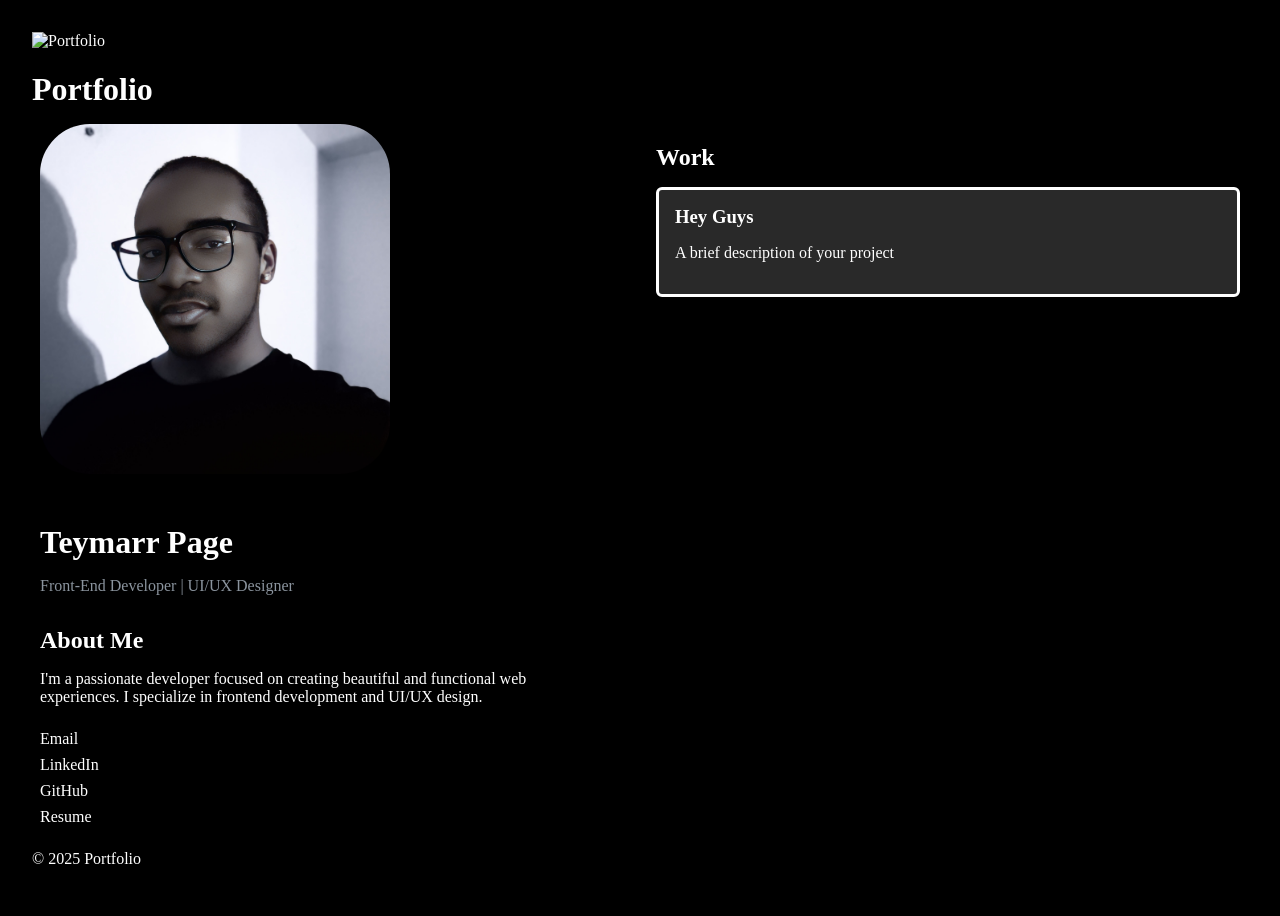
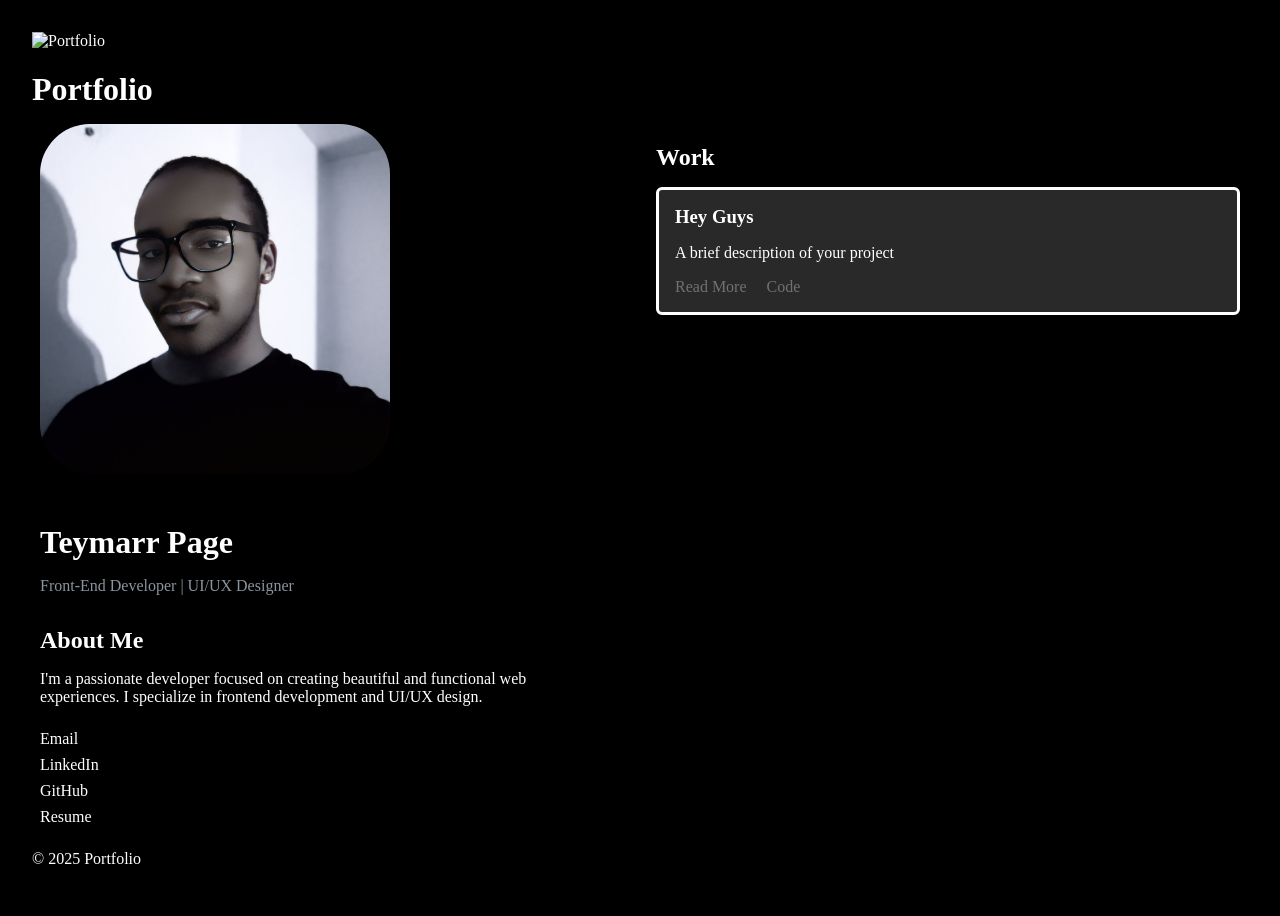
Before and after one commit to Tey-Dev/Portfolio, a Jekyll site: the page built from index.md, in a window 1280 px wide. Built offline with Jekyll 4.4.1, drawn with Linux system fonts in a browser that asks for light colours.

Commit message:
Update index.md

```diff
--- a/index.md
+++ b/index.md
@@ -32,6 +32,8 @@ layout: default
       <h3>{{ post.title }}</h3>
       <p>{{ post.description }}</p>
       <div class="project-links">
+        <a href="{{ post.url }}" target="_blank">Read More</a>
+        <a href="{{ post.code_link }}" target="_blank">Code</a>
       </div>
     </div>
     {% endfor %}
```
